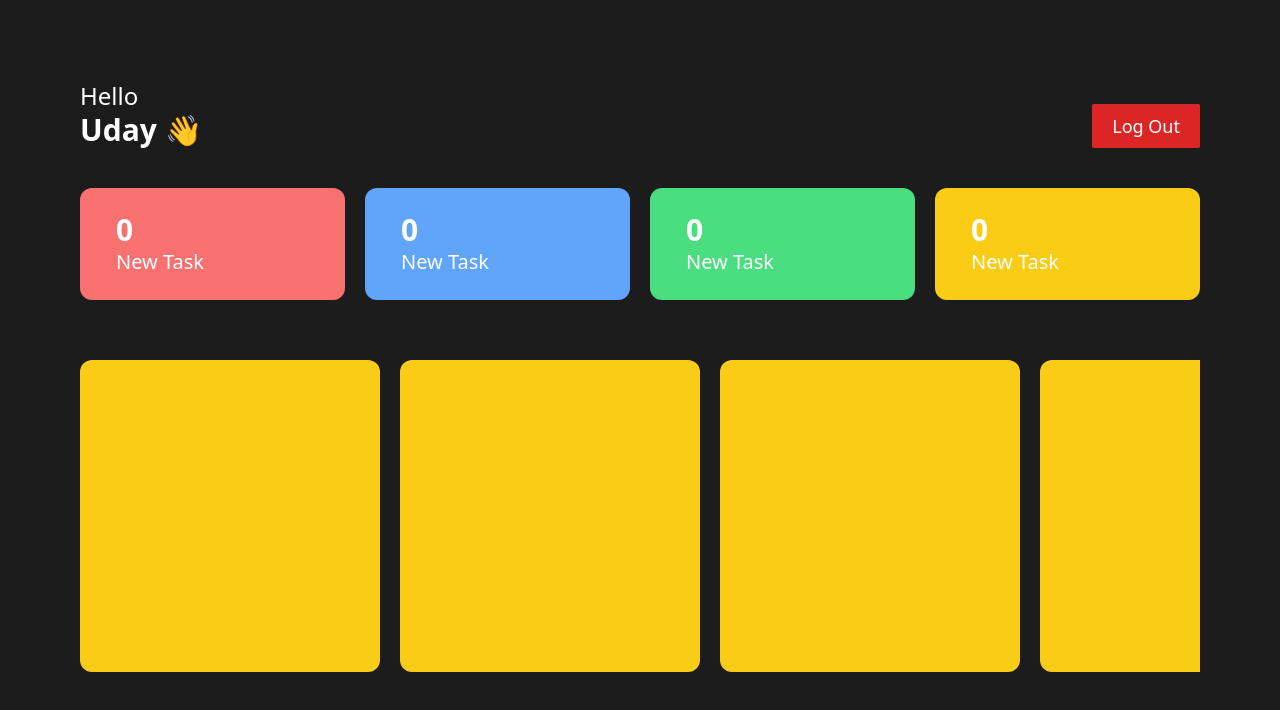
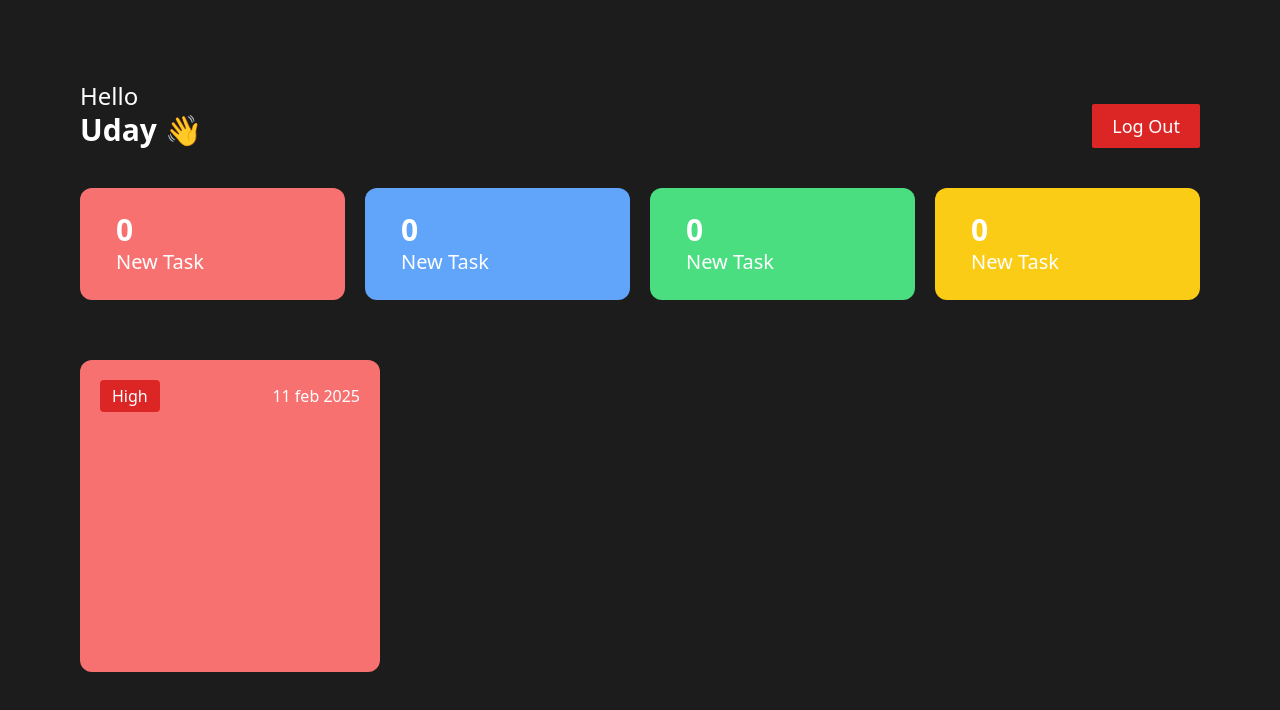
Before and after one commit to UdayChaudhary1/Employee-management-system, a React (Vite) app: page / in a window 1280 px wide. Shown: the top 710 px of the page. Built offline with nearby package versions, Linux system fonts and the light colour scheme.

Commit message:
Add priority label and date to task list

```diff
--- a/src/components/TaskList/TaskList.jsx
+++ b/src/components/TaskList/TaskList.jsx
@@ -1,14 +1,19 @@
 const TaskList = () => {
   return (
     <div id="tasklist" className="h-[55%] overflow-x-auto flex items-center justify-start gap-5 flex-nowrap w-full py-5 mt-10">
+      <div className="flex-shrink-0 h-full w-[300px] p-5 bg-red-400 rounded-xl">
+        <div className="flex justify-between items-center">
+          <h3 className="bg-red-600 px-3 py-1 rounded">High</h3>
+          <h4>11 feb 2025</h4>
+        </div>
+      </div>
+      {/* <div className="flex-shrink-0 h-full w-[300px] bg-yellow-400 rounded-xl"></div>
       <div className="flex-shrink-0 h-full w-[300px] bg-yellow-400 rounded-xl"></div>
       <div className="flex-shrink-0 h-full w-[300px] bg-yellow-400 rounded-xl"></div>
       <div className="flex-shrink-0 h-full w-[300px] bg-yellow-400 rounded-xl"></div>
       <div className="flex-shrink-0 h-full w-[300px] bg-yellow-400 rounded-xl"></div>
       <div className="flex-shrink-0 h-full w-[300px] bg-yellow-400 rounded-xl"></div>
-      <div className="flex-shrink-0 h-full w-[300px] bg-yellow-400 rounded-xl"></div>
-      <div className="flex-shrink-0 h-full w-[300px] bg-yellow-400 rounded-xl"></div>
-      <div className="flex-shrink-0 h-full w-[300px] bg-yellow-400 rounded-xl"></div>
+      <div className="flex-shrink-0 h-full w-[300px] bg-yellow-400 rounded-xl"></div> */}
     </div>
   );
 }
```
